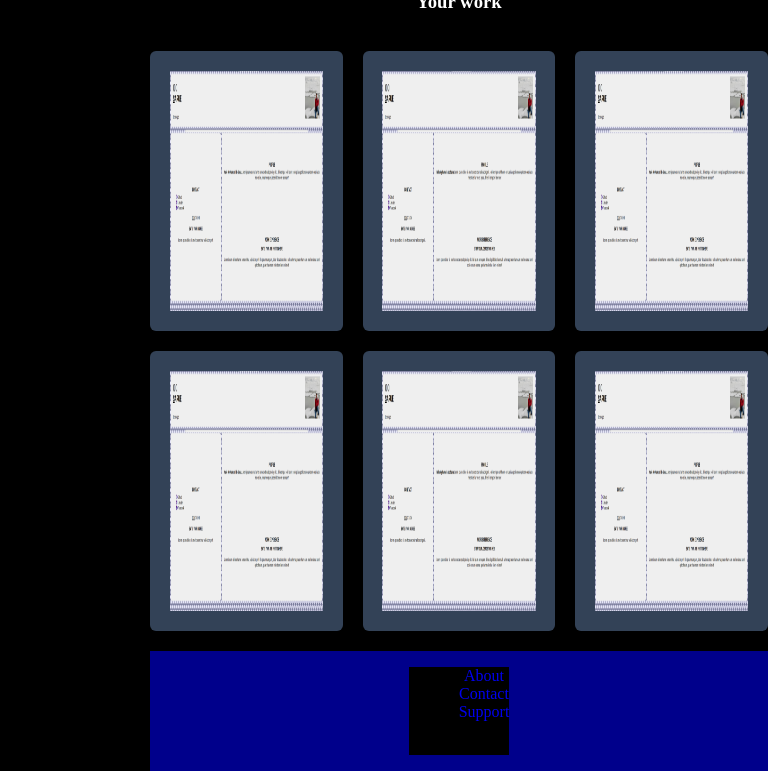
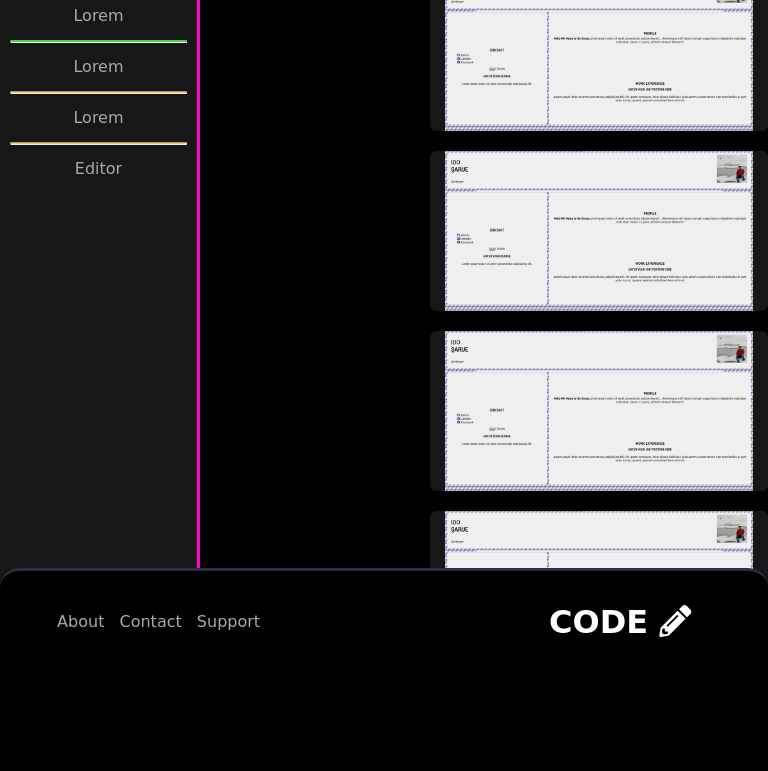
Before and after one commit to Binary-Beastsss/code_penc, a plain HTML site: page home.html in a window 768 px wide. Shown: the part 128-899 px from the top of the page. After the commit the page ends 800 px from the top, so only its background shows below. Drawn offline with Linux system fonts and the light colour scheme; a web font is replaced by a local one.

Commit message:
added styling to home

```diff
--- a/home.html
+++ b/home.html
@@ -12,8 +12,9 @@
 
     <main>
         <input id="slide-sidebar" type="checkbox" role="button" />
-        <label for="slide-sidebar"><span>close</span></label>
+        <label for="slide-sidebar"><span> ||||></span></label>
         <div class="sidebar">
+            <div class="pen"><i class="fas fa-pencil-ruler"></i></div>
             <a href="#">Lorem</a><br>
             <hr>
             <a href="#">Lorem</a><br>
@@ -40,28 +41,29 @@
             <div class="f">
                 <img src="images/cv.png" alt="">
             </div>
-        <div class="f">
+            <div class="f b">
                 <img src="images/cv.png" alt="">
             </div>
+
+
+        </div>
+
+
         <div class="footer">
+            <div class="u">
                 <ul>
                     <li><a href="#">About</a></li>
                     <li><a href="#">Contact</a></li>
                     <li><a href="#">Support</a></li>
                 </ul>
-
+            </div>
+            <div class="c"><h1>CODE <i class="fas fa-pencil-alt"></i></h1></div>
 
 
         </div>
 
-    </div>
-
-
     </main>
 
 
-    <footer>
-
-    </footer>
 </body>
 </html>
--- a/style.css
+++ b/style.css
@@ -1,17 +1,25 @@
+@import url('https://fonts.googleapis.com/css2?family=Zen+Tokyo+Zoo&display=swap');
+@import url('https://fonts.googleapis.com/css2?family=Staatliches&family=Zen+Tokyo+Zoo&display=swap');
+* {
+    padding: 0;
+    margin: 0;
+    box-sizing: border-box;
+}
 
-
-body,html {
-    margin: 0;
-    height: 100%;
+body {
     background-color: var(--color1);
-
-
+    min-height: 100vh;
+    font-family: 'Zen Tokyo Zoo', cursive;
 }
 
 :root{
     --color1: #000;
     --color2: white;
     --color3: #2C2E43;
+    --color4: #171717;
+    --pink: #FF00CC;
+    --lime: lime;
+    --yellow: #FFCC33;
 
 }
 
@@ -19,18 +27,21 @@ h1, h3{
     color: var(--color2);
 }
 
- main, footer, .container > div{
+ main, .footer, .container > div{
     display: flex;
     justify-content: center;
 }
 
+main {
+    overflow-y: scroll;
+
+}
+
 
 .container{
-    height: 100%;
-    text-align: center;
     display: grid;
     grid-template-columns: repeat(3, 1fr);
-    grid-template-rows: repeat(5, 1fr);
+    grid-template-rows: repeat(4, 1fr);
     gap: 20px;
     position: absolute;
     top: 0;
@@ -39,7 +50,10 @@ h1, h3{
     bottom: 0;
     -moz-transition: left 0.5s ease;
     transition: left 0.5s ease;
-    background-color: var(--color1)
+    background-color: var(--color1);
+
+
+
 
 }
 
@@ -61,18 +75,22 @@ h1, h3{
 
 
 .f{
-    background-color: #334257;
+    background-color: var(--color4);
     border-radius: 6px;
     transition: 0.5s;
-    height: 35vh;
-    /* max-width: 60vw; */
+    height: 32vh;
     display: flex;
     align-items: center;
+
+}
+
+.b {
+    margin-bottom: 100px;
 }
 
 
 .f:hover{
-    box-shadow: 5px 10px 2px #334257;
+    box-shadow: 10px 10px 10px var(--color3);
     transition: 0.6s;
     transform: translate(0, -15px);
 }
@@ -80,25 +98,49 @@ h1, h3{
 
 img {
     height: 30vh;
+    max-width: 50vw;
     width: 20vw;
 }
 
 span{
-    background-color: darkblue;
+    background-color: var(--color3);
 }
 
+
+
+
 .sidebar {
-    background-color: black;
-    width: 150px;
+    background-color: var(--color4);
+    width: 140px;
     position: absolute;
     top: 0;
     left: 0;
     bottom: 0;
+    text-align: center;
+    line-height: 3;
+    border-right: 3px solid var(--pink);
+
 }
 
+.pen{
+    font-size: 40px;
+    color: white;
+}
 
-input[type=checkbox] {
-   display: none;
+hr{
+    height: 3px;
+    border-radius: 3px;
+    width: 90%;
+    margin: auto;
+    background-color: var(--yellow);
+}
+
+hr:first-of-type{
+    background-color: var(--lime);
+}
+
+input[type='checkbox']{
+    display: none;
 }
 
 input:checked ~ .container {
@@ -111,40 +153,230 @@ input:checked ~ label {
 
 label {
     z-index: 2;
+    width: 20px;
     position: absolute;
     top: 0;
-    left: 150px;
-    background-color: blue;
-
+    left: 140px;
+    background-color: var(--color3);
     -moz-transition: left 0.5s ease;
     transition: left 0.5s ease;
 }
 
-.side-nav a {
+a {
+    text-decoration: none;
     color: darkgray;
+    font-family: 'Zen Tokyo Zoo', cursive;
+    transition: 0.8s;
+
 }
 
-a {
-    text-decoration: none;
+a:hover{
+    transition: 0.8s;
+    color: #fff;
+    text-shadow:
+      0 0 7px #fff,
+      0 0 10px #fff,
+      0 0 21px #fff,
+      0 0 42px #0fa,
+      0 0 82px #0fa,
+      0 0 92px #0fa,
+      0 0 102px #0fa,
+      0 0 151px #0fa;
+
+}
+
+
+
+
+.footer{
+    justify-content: space-between;
+    align-items: center;
+    height: 13vh;
+    background-color: var(--color1);
+    border-top: 3px solid 	var(--color3);
+    position: absolute;
+    bottom: 0;
+    width: 100%;
+    border-top-left-radius: 20px;
+    border-top-right-radius: 20px;
+
+}
+
+.u{
+    width: 40%;
+    text-align: center;
+}
+
+li{
+    display: inline;
     margin-left: 10px;
 }
 
-.footer{
-    grid-column-start: 1;
-    grid-column-end: 4;
-    height: 15vh;
-    background-color: darkblue;
+.c{
+    margin-right: 10vw;
 }
 
 
-@media all and (min-width: 480px) and (max-width: 768px) {
+@media all and (max-width: 768px) {
+    .container{
+
+        display: flex;
+        flex-direction: column;
+        justify-content: space-between;
+        left: 200px;
+        position: absolute;
+        overflow-y: scroll;
+        bottom: 0;
+
+    }
+
+    .sidebar{
+        width: 200px;
+    }
+
+    img {
+        height: 35vh;
+        width: 15vw;
+        min-width: 60vw;
+
+    }
+
+
+.f{
+    border-radius: 6px;
+    transition: 0.5s;
+    height: 40vh;
+    /* max-width: 100px; */
+    display: flex;
+    align-items: center;
+    left: 200px;
+
+}
+
+input:checked ~ .container {
+    left: 0;
+}
+
+input:checked ~ label {
+    left: 0;
+}
+
+label{
+    left: 200px;
+}
+
+
+
+
 
  }
 
- @media all and (max-width: 480px) {
+
+@media all and (max-width: 480px) {
+
     .container{
+
         display: flex;
         flex-direction: column;
-        /* align-items: center; */
+        justify-content: space-between;
+        left: 100px;
+        position: absolute;
+        overflow-y: scroll;
+        bottom: 0;
+
     }
- }
+
+    .sidebar{
+        width: 100px;
+    }
+
+    img {
+        height: 20vh;
+        width: 20vw;
+        min-width: 40vw;
+
+    }
+
+
+.f{
+    border-radius: 6px;
+    transition: 0.5s;
+    height: 32vh;
+    display: flex;
+    align-items: center;
+
+}
+
+input:checked ~ .container {
+    left: 0;
+}
+
+input:checked ~ label {
+    left: 0;
+}
+
+label{
+    left: 100px;
+}
+
+
+
+
+
+}
+
+
+
+ @media all and (min-width: 768px) and (max-width: 1024px) {
+
+    .container{
+
+        display: flex;
+        flex-direction: column;
+        justify-content: space-between;
+        left: 200px;
+        position: absolute;
+        overflow-y: scroll;
+        bottom: 0;
+
+    }
+
+    .sidebar{
+        width: 200px;
+    }
+
+    img {
+        height: 20vh;
+        width: 20vw;
+        min-width: 40vw;
+
+    }
+
+
+.f{
+    border-radius: 6px;
+    transition: 0.5s;
+    height: 32vh;
+    display: flex;
+    max-width: 50vw;
+    align-items: center;
+    margin-left: 230px;
+
+
+}
+
+input:checked ~ .container {
+    left: 0;
+}
+
+input:checked ~ label {
+    left: 0;
+}
+
+
+
+
+
+
+
+  }
```
Lines whose indentation alone changed are shown as unchanged.
